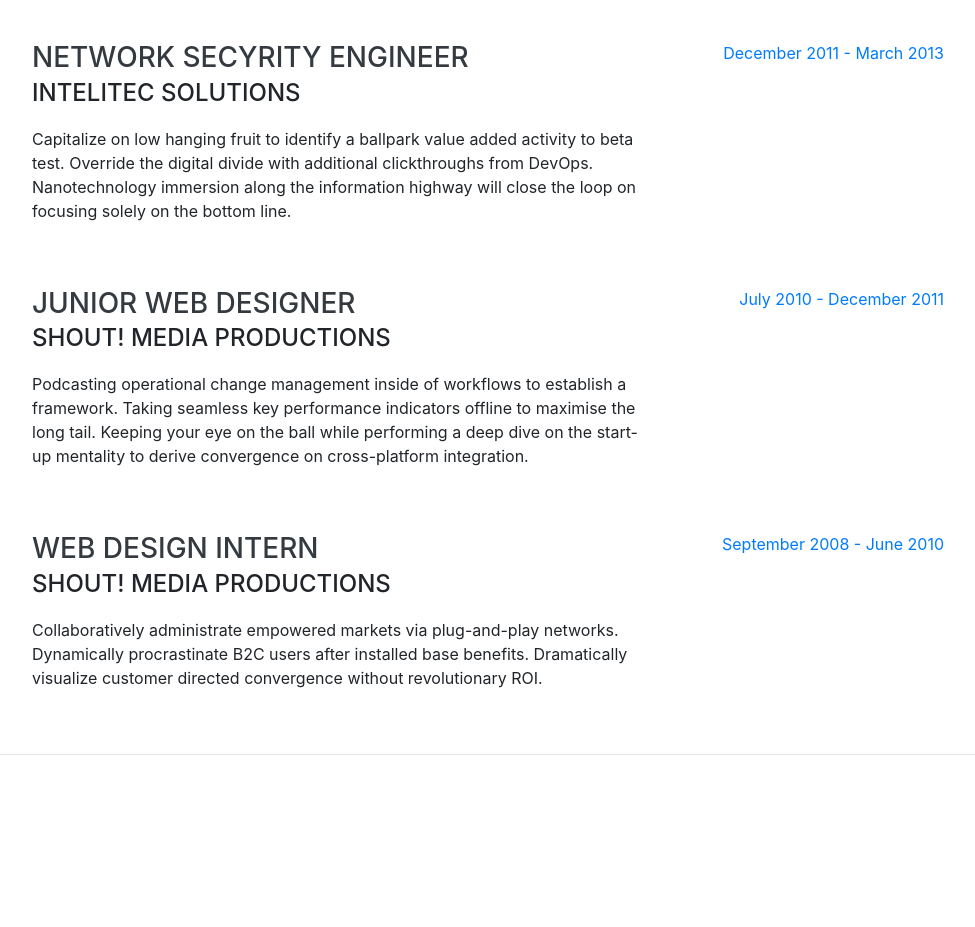
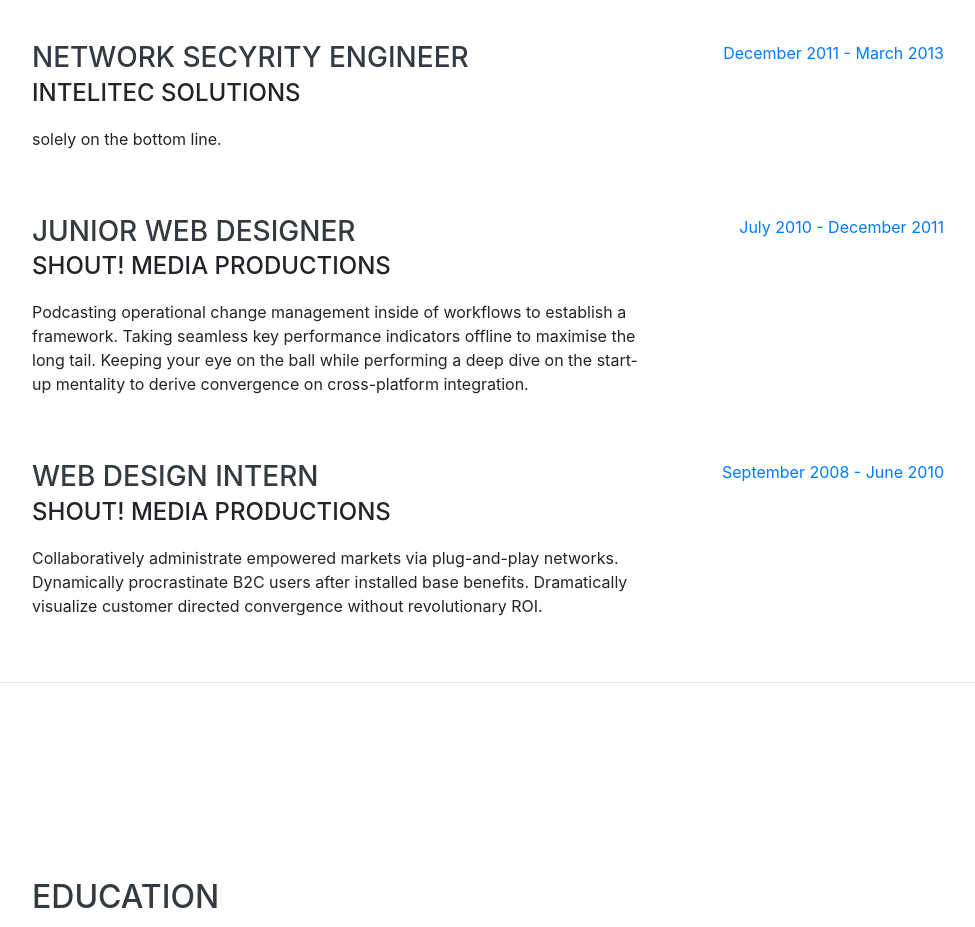
Before and after one commit to belator86/portpolio, a website with bundled scripts: page index.html in a window 1280 px wide. Shown: the part 1140-2067 px from the top of the page, without its empty margins (288-1263 px from the left). Built offline with nearby package versions, Linux system fonts and the light colour scheme; a web font is replaced by a local one.

Commit message:
4th version

```diff
--- a/index.html
+++ b/index.html
@@ -108,7 +108,7 @@
           <div class="resume-content">
             <h3 class="mb-0">Network Secyrity Engineer</h3>
             <div class="subheading mb-3">Intelitec Solutions</div>
-            <p>Capitalize on low hanging fruit to identify a ballpark value added activity to beta test. Override the digital divide with additional clickthroughs from DevOps. Nanotechnology immersion along the information highway will close the loop on focusing solely on the bottom line.</p>
+            <p>solely on the bottom line.</p>
           </div>
           <div class="resume-date text-md-right">
             <span class="text-primary">December 2011 - March 2013</span>
```
Also changed, not shown: README.md.
